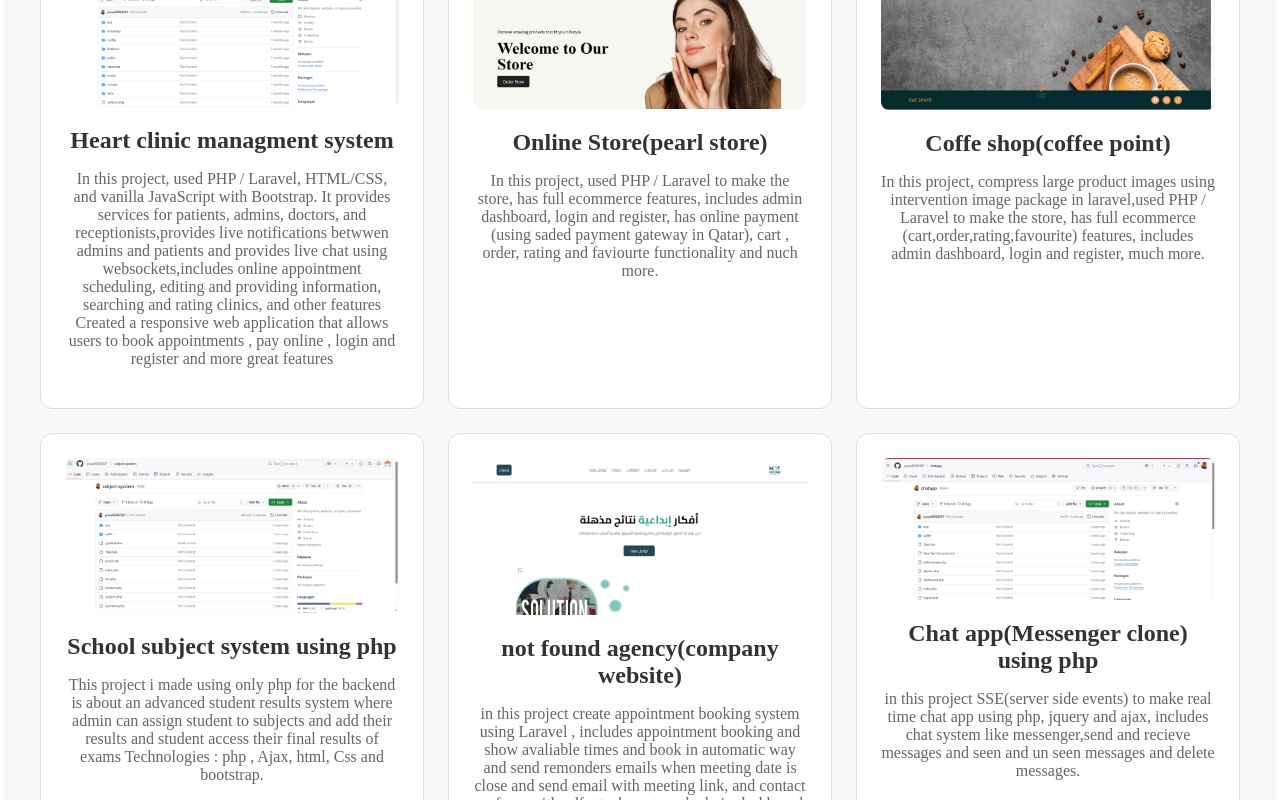
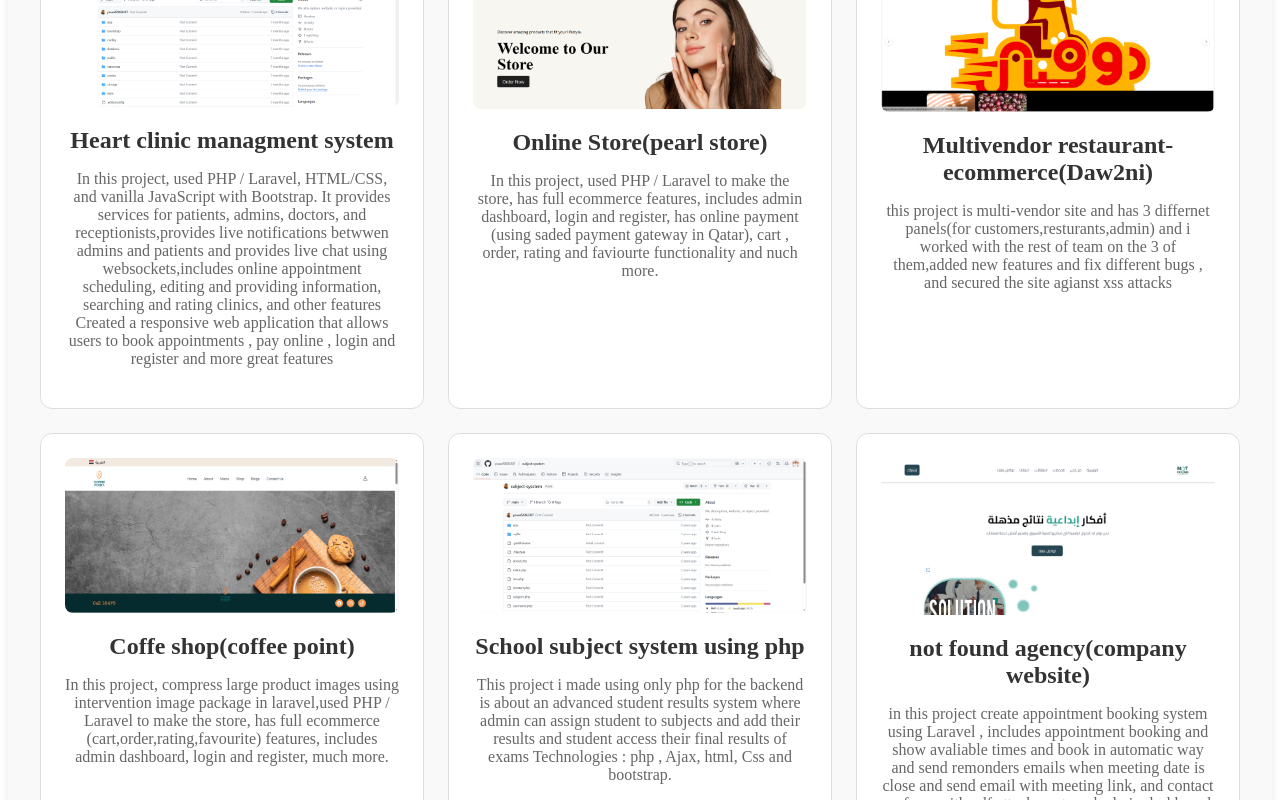
Before and after one commit to yousef2002307/final-portfolio, a React (Vite) app: page / in a window 1280 px wide. Shown: the part 900-1700 px from the top of the page. Built offline with nearby package versions, Linux system fonts and the light colour scheme.

Commit message:
new thinge

```diff
--- a/src/App.jsx
+++ b/src/App.jsx
@@ -21,6 +21,7 @@ import image17 from './assets/images/cart.png';
 import image18 from './assets/images/1.png';
 import image19 from './assets/images/6.png';
 import image20 from './assets/images/7.png';
+import image21 from './assets/images/Capture777.png';
 import resume from './assets/images/full stack20254.pdf'; // Make sure to add your resume file here
 import coverletter from './assets/images/coverletter.pdf';
 function App() {
@@ -92,6 +93,16 @@ and more great features`,
       `,
       imageUrl: image4,
       url: 'https://pearl-store.net/'
+    },
+
+    {
+      id: 4445,
+      title: 'Multivendor restaurant-ecommerce(Daw2ni)',
+      description: `
+      this project is multi-vendor site and has 3 differnet panels(for customers,resturants,admin) and i worked with the rest of team on the 3 of them,added new features and fix different bugs , and secured the site agianst xss attacks
+      `,
+      imageUrl: image21,
+      url: 'https://board.dw2ni.com/locate/'
     },
     {
       id: 5,
```
Also changed, not shown: src/assets/images/Capture777.png (added).
